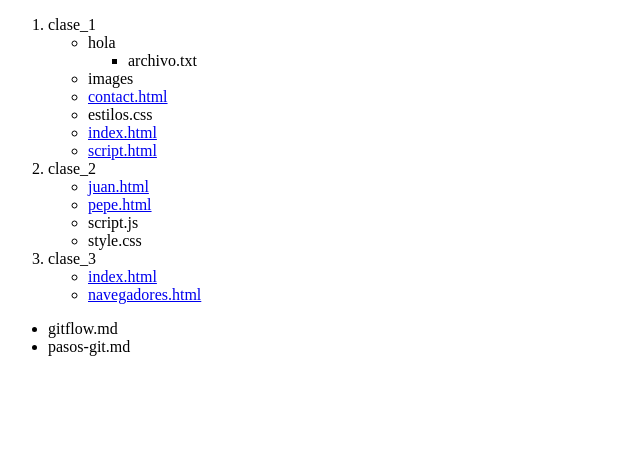
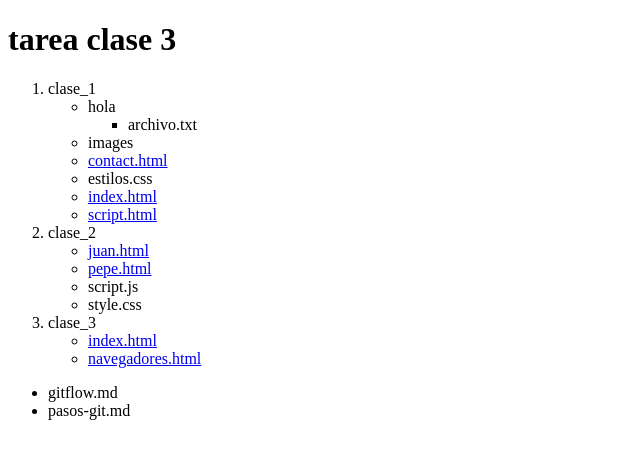
Before and after one commit to deleiscorrea/tarea, a plain HTML site: page index.html in a window 1280 px wide. Shown: the whole page, without its empty margins (0-640 px from the left). Drawn offline with Linux system fonts and the light colour scheme.

Commit message:
tarea clase

```diff
--- a/index.html
+++ b/index.html
@@ -6,6 +6,7 @@
     <title>tarea</title>
 </head>
 <body>
+    <h1>tarea clase 3</h1>
     <nav>
         <ol>
             <li>
```
